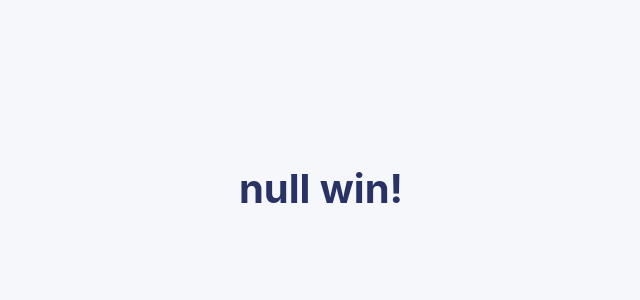
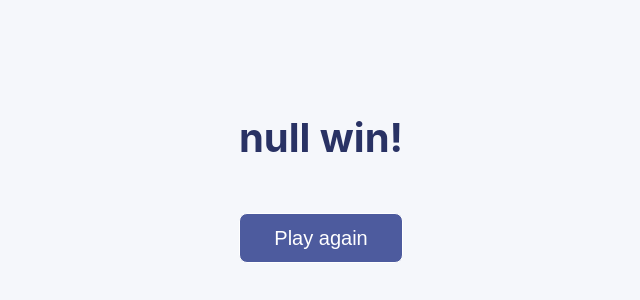
Before and after one commit to michael-j-coyne/trivia-battle, a React (Vite) app: page /win in a window 1280 px wide. Shown: the part 212-512 px from the top of the page, without its empty margins (319-959 px from the left). Built offline with nearby package versions, Linux system fonts and the light colour scheme.

Commit message:
Add "play again" button

```diff
--- a/src/pages/Win.jsx
+++ b/src/pages/Win.jsx
@@ -1,7 +1,8 @@
-import { useLocation } from "react-router-dom";
+import { useLocation, useNavigate } from "react-router-dom";
 
 export default function Win() {
   const location = useLocation();
+  const navigate = useNavigate();
 
   const params = new URLSearchParams(location.search);
 
@@ -11,5 +12,23 @@ export default function Win() {
 
   winner === "none" ? (message = "It's a tie!") : (message = `${winner} win!`);
 
-  return <h1 style={{ fontSize: "2.5rem" }}>{message}</h1>;
+  return (
+    <div
+      style={{
+        display: "flex",
+        flexDirection: "column",
+        height: "150px",
+        justifyContent: "space-between",
+      }}
+    >
+      <h1 style={{ fontSize: "2.5rem" }}>{message}</h1>
+      <button
+        style={{ height: "50px", fontSize: "1.25rem" }}
+        onClick={() => navigate("/setup")}
+        className="button button_submit"
+      >
+        Play again
+      </button>
+    </div>
+  );
 }
```
